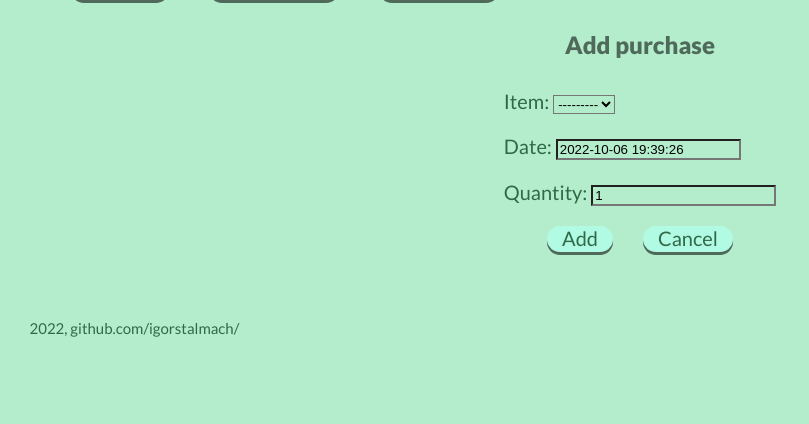
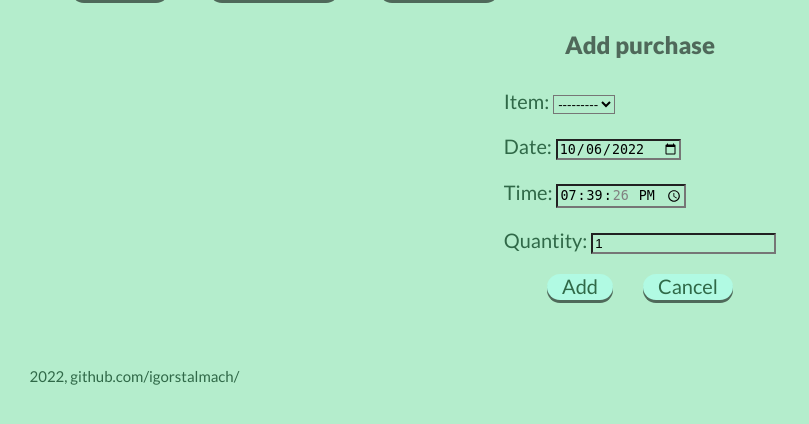
Before and after one commit to igorstalmach/django-delights, a Django app: page /purchases/add_purchase/ in a window 1280 px wide. Shown: the part 194-618 px from the top of the page, without its empty margins (0-809 px from the left). Run offline with Django 4.2, Linux system fonts and the light colour scheme; the visitor is signed in with stand-in values (Sample User, id 1); data that the repository does not hold is empty.

Commit message:
Implemented a date & time picker for Purchases

```diff
--- a/inventory/forms.py
+++ b/inventory/forms.py
@@ -1,4 +1,5 @@
 from django import forms
+from .widgets import DatePickerInput, TimePickerInput
 from .models import Ingredient, Recipe, RecipeRequirement, Purchase
 
 
@@ -18,6 +19,10 @@ class PurchaseForm(forms.ModelForm):
     class Meta:
         model = Purchase
         fields = '__all__'
+        widgets = {
+            'date': DatePickerInput(),
+            'time': TimePickerInput(),
+        }
 
 
 class RecipeRequirementForm(forms.ModelForm):
--- a/inventory/models.py
+++ b/inventory/models.py
@@ -49,11 +49,12 @@ class RecipeRequirement(models.Model):
 
 class Purchase(models.Model):
     item = models.ForeignKey(Recipe, on_delete=models.CASCADE)
-    date = models.DateTimeField(default=timezone.now)
+    date = models.DateField(default=timezone.now)
+    time = models.TimeField(default=timezone.now)
     quantity = models.IntegerField(default=1)
 
     def __str__(self):
-        return f"{self.quantity}x {self.item.name} at {self.date}"
+        return f"{self.quantity}x {self.item.name} at {self.time}, {self.date}"
 
     def get_absolute_url(self):
         return "/purchases"
--- a/inventory/templates/inventory/home.html
+++ b/inventory/templates/inventory/home.html
@@ -84,7 +84,7 @@
                 <td>{{ purchase.item.name }}</td>
                 <td>{{ purchase.quantity }}x</td>
                 <td>${{ purchase.item.price }}</td>
-                <td>{{ purchase.date }}</td>
+                <td>{{ purchase.date }} at {{ purchase.time }}</td>
             </tr>
             {% endfor %}
         </tbody>
--- a/inventory/templates/inventory/list/list_purchases.html
+++ b/inventory/templates/inventory/list/list_purchases.html
@@ -22,7 +22,7 @@
                 <td>{{ purchase.item.name }}</td>
                 <td>{{ purchase.quantity }}x</td>
                 <td>${{ purchase.item.price }}</td>
-                <td>{{ purchase.date }}</td>
+                <td>{{ purchase.date }} at {{ purchase.time }}</td>
                 <td><a href="{% url 'update_purchase' purchase.id %}" class="btn">Update</a></td>
             </tr>
             {% endfor %}
--- a/inventory/views.py
+++ b/inventory/views.py
@@ -39,6 +39,12 @@ class HomePageView(LoginRequiredMixin, TemplateView):
 
         revenue = Purchase.objects.aggregate(revenue=Sum('item__price'))['revenue']
         costs = Ingredient.objects.aggregate(costs=Sum('price_per_unit'))['costs']
+
+        if revenue is None:
+            revenue = 0
+
+        if costs is None:
+            costs = 0
 
         context['revenue'] = revenue
         context['costs'] = costs
```
Also changed, not shown: inventory/widgets.py (added, +9 -0 lines), inventory/migrations/0003_purchase_time_alter_purchase_date.py (added).
